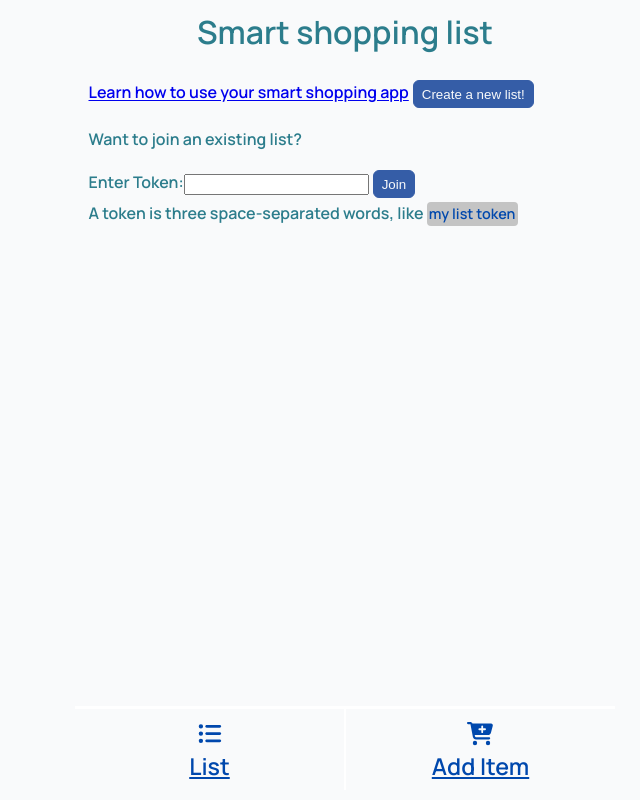
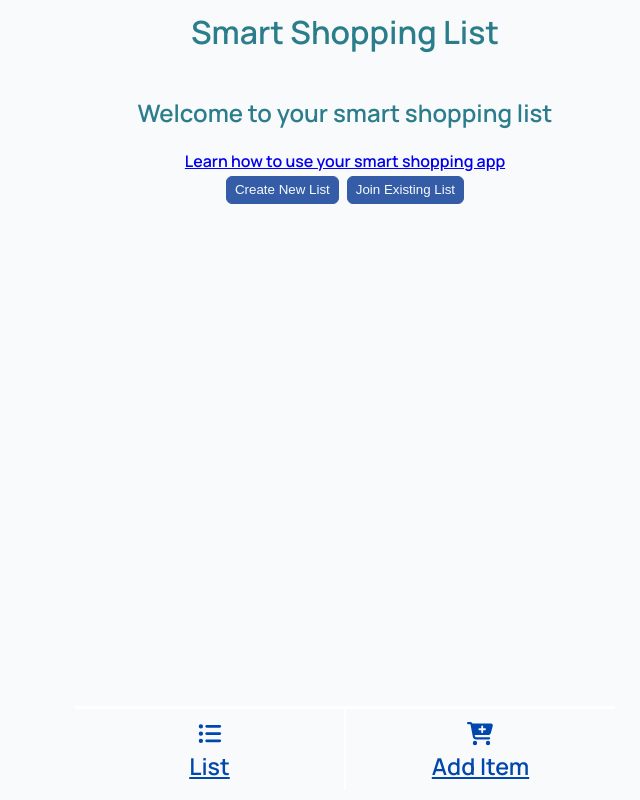
Before and after one commit to tinazarb/tcl-52-smart-shopping-list, a React (Vite) app: page / in a window 1280 px wide. Shown: the whole page, without its empty margins (295-935 px from the left). Built offline with nearby package versions, Linux system fonts and the light colour scheme.

Commit message:
Hide/Show join existing list form, update CSS home page

```diff
--- a/src/views/Home.css
+++ b/src/views/Home.css
@@ -0,0 +1,5 @@
+.Home {
+	display: flex;
+	flex-direction: column;
+	align-items: center;
+}
--- a/src/views/Home.jsx
+++ b/src/views/Home.jsx
@@ -6,15 +6,20 @@ import { NavLink, useNavigate } from 'react-router-dom';
 export function Home({ handleNewToken, setListToken, listToken }) {
 	const [token, setToken] = useState('');
 	const [listNotFound, setlistNotFound] = useState('');
+	const [showJoinList, setShowJoinList] = useState(false);
 	const redirect = useNavigate();
 
 	if (listToken) {
 		redirect('/list');
 	}
 
-	const handleClick = useCallback(() => {
+	const handleCreateNewList = useCallback(() => {
 		handleNewToken();
 	}, [handleNewToken]);
+
+	const handleJoinExistingList = () => {
+		setShowJoinList(true);
+	};
 
 	const handleFormChange = (e) => {
 		const value = e.target.value;
@@ -36,9 +41,13 @@ export function Home({ handleNewToken, setListToken, listToken }) {
 
 	return (
 		<div className="Home">
+			<h2>Welcome to your smart shopping list</h2>
 			<NavLink to="/about">Learn how to use your smart shopping app</NavLink>
-			<button onClick={handleClick}>Create a new list!</button>
-			<p> Want to join an existing list? </p>
+			<div>
+				<button onClick={handleCreateNewList}>Create New List</button>
+				<button onClick={handleJoinExistingList}>Join Existing List</button>
+			</div>
+			{showJoinList && (
 				<form onSubmit={handleTokenSubmit}>
 					<label htmlFor="token"> Enter Token:</label>
 					<input
@@ -56,6 +65,7 @@ export function Home({ handleNewToken, setListToken, listToken }) {
 						<code>my list token</code>
 					</div>
 				</form>
+			)}
 			<p>{listNotFound}</p>
 		</div>
 	);
--- a/src/views/Layout.jsx
+++ b/src/views/Layout.jsx
@@ -19,7 +19,7 @@ export function Layout() {
 		<>
 			<div className="Layout">
 				<header className="Layout-header">
-					<h1>Smart shopping list</h1>
+					<h1>Smart Shopping List</h1>
 				</header>
 				<main className="Layout-main">
 					<Outlet />
```
Lines whose indentation alone changed are shown as unchanged.
